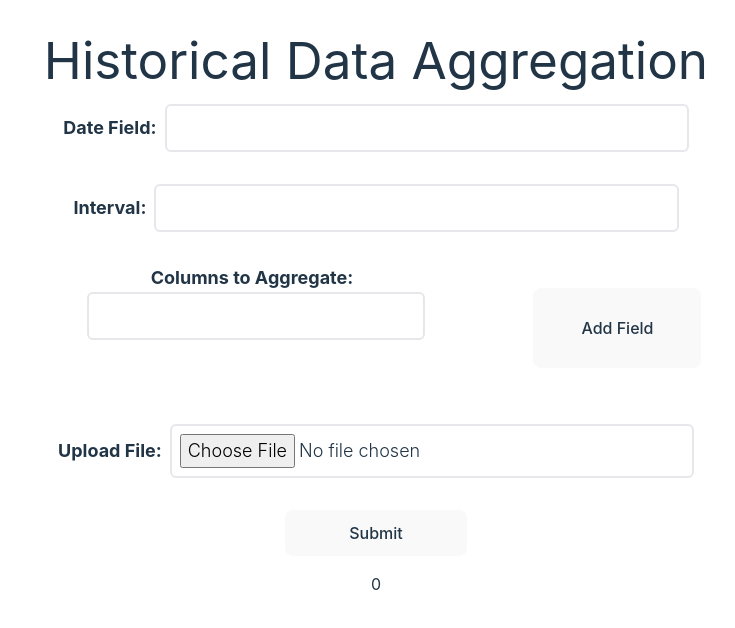
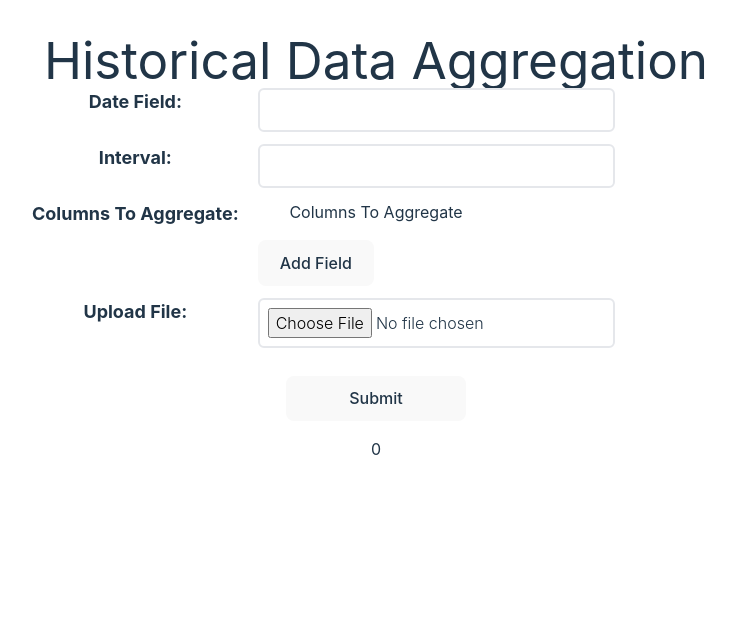
Before and after one commit to uzoma-nwanne/JS_PRO_TIMESERIES_FRONT, a React (Vite) app: page / in a window 1280 px wide. Shown: the top 628 px of the page, without its empty margins (264-999 px from the left). Built offline with nearby package versions, Linux system fonts and the light colour scheme.

Commit message:
fixed css

```diff
--- a/src/components/DynamicInput.tsx
+++ b/src/components/DynamicInput.tsx
@@ -1,36 +1,72 @@
 import React, { ChangeEvent } from "react";
-import Input from "./Input";
-
 type Col = {
-    column:string
-}
-interface DynamicProps{
-    inputFields: Col[]
-    handleAddField: ()=>void;
-    handleRemoveField:(index:number)=>void;
-    handleInputChange: (e:ChangeEvent<HTMLInputElement>, index:number)=>void;
+  column: string;
+};
+interface DynamicProps {
+  inputFields: Col[];
+  handleAddField: () => void;
+  handleRemoveField: (index: number) => void;
+  handleInputChange: (e: ChangeEvent<HTMLInputElement>, index: number) => void;
 }
 
-const DynamicInput: React.FC<DynamicProps> = ({inputFields, handleAddField, handleRemoveField, handleInputChange}) => {
+const DynamicInput: React.FC<DynamicProps> = ({
+  inputFields,
+  handleAddField,
+  handleRemoveField,
+  handleInputChange,
+}) => {
   return (
-    <div className="flex flex-col md:flex-row align-center">
+    <div className="flex flex-col gap-x-1 gap-y-3 ">
+      <div className="grid grid-cols-2 md:grid-cols-6 gap-x-1 gap-y-3">
+        <label
+          className="col-span-1 md:col-span-2 font-bold text-lg justify-items-start"
+          htmlFor={"field"}
+        >
+          Columns To Aggregate:
+        </label>
+        <p className="col-span-1 md:col-span-2">Columns To Aggregate</p>
+      </div>
       {inputFields.map((field, index) => (
-        <div key={index} className="">
-          <Input
+        <div key={index} className="grid grid-cols-6 gap-x-1 gap-y-3">
+          {/* <Input
             name={"field"}
-            label={"Columns to Aggregate"}
+            label={""}
             id={"field"}
             type="text"
             required
             value={field.column}
             onChange={e=>handleInputChange(e,index)}
+          /> */}
+          <label
+            className="col-span-2 font-bold text-lg justify-items-start"
+            htmlFor={"field"}
+          ></label>
+          <input
+            name={"field"}
+            type={"text"}
+            id={"field"}
+            required
+            onChange={(e) => handleInputChange(e, index)}
+            value={field.column}
+            className="col-span-3 p-2 outline-none bg-white
+      font-light
+      border-2
+      rounded-md justify-items-start"
           />
-          {index === 0 ? '':<button onClick={() => handleRemoveField(index)}
-            className="p-2 border-2 w-1/4 m-8"> Remove Field</button>}
+          <button onClick={() => handleRemoveField(index)} className="">
+            -
+          </button>
         </div>
       ))}
-      <button onClick={handleAddField} className="w-1/4 h-20 items-center m-10">Add Field</button>
+      <div className="grid grid-cols-6 gap-x-1 gap-y-3">
+        <button
+          onClick={handleAddField}
+          className="col-start-3"
+        >
+          Add Field
+        </button>
       </div>
+    </div>
   );
 };
 
--- a/src/components/Input.tsx
+++ b/src/components/Input.tsx
@@ -1,4 +1,4 @@
-import React, { InputHTMLAttributes,ChangeEvent } from "react";
+import React, { InputHTMLAttributes, ChangeEvent } from "react";
 
 interface InputProps extends InputHTMLAttributes<HTMLInputElement> {
   name: string;
@@ -7,8 +7,8 @@ interface InputProps extends InputHTMLAttributes<HTMLInputElement> {
   type: string;
   required?: boolean;
   disabled?: boolean;
-  onChange: (e:ChangeEvent<HTMLInputElement>)=>void,
-  value?:string
+  onChange: (e: ChangeEvent<HTMLInputElement>) => void;
+  value?: string;
 }
 const Input: React.FC<InputProps> = ({
   name,
@@ -18,12 +18,13 @@ const Input: React.FC<InputProps> = ({
   required,
   disabled,
   onChange,
-  value
+  value,
 }) => {
   return (
-    <div className="w-full p-4">
-      <label className="font-bold w-1/4 text-lg">
+    <div className="grid grid-cols-6 gap-x-1 gap-y-3">
+      <label className="col-span-2 font-bold text-lg justify-items-start" htmlFor={name}>
         {label}:
+      </label>
       <input
         name={name}
         type={type}
@@ -32,12 +33,11 @@ const Input: React.FC<InputProps> = ({
         disabled={disabled}
         onChange={onChange}
         value={value}
-          className="w-3/4 p-2 ml-2 outline-none bg-white
+        className="col-span-3 p-2 outline-none bg-white
       font-light
       border-2
-      rounded-md"
+      rounded-md justify-items-start"
       />
-      </label>
     </div>
   );
 };
--- a/src/components/MyForm.tsx
+++ b/src/components/MyForm.tsx
@@ -5,9 +5,7 @@ import BarChart from "./BarChart";
 
 const MyForm: React.FC = () => {
   const [field, setField] = useState("");
-  const [inputFields, setInputFields] = React.useState<{ column: string }[]>([
-    { column: "" },
-  ]);
+  const [inputFields, setInputFields] = React.useState<{ column: string}[]>([]);
   const [file, setFile] = useState<File | undefined>(undefined);
   const [data, setData] = useState({ data: [] }); //data from API
   const [interval, setInterval] = useState<string>("");
@@ -68,7 +66,7 @@ const MyForm: React.FC = () => {
   return (
     <>
       <h1>Historical Data Aggregation</h1>
-      <form className="flex flex-col" onSubmit={handleSubmit}>
+      <form className="flex flex-col gap-y-3" onSubmit={handleSubmit}>
         <Input
           name="dateField"
           label="Date Field"
```
Lines whose indentation alone changed are shown as unchanged.
